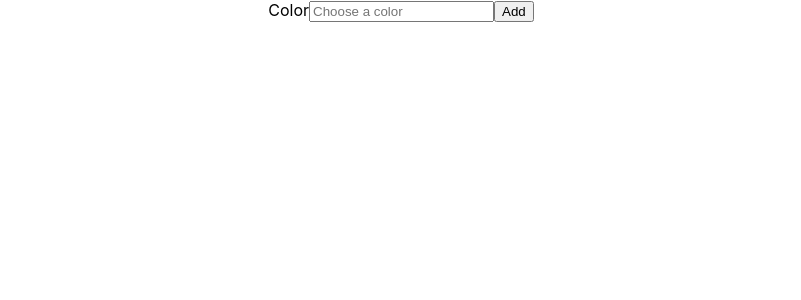
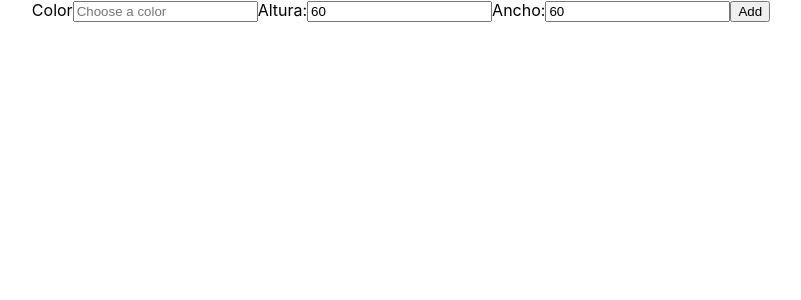
Before and after one commit to DiegoVargasM/dojo_generador_caja, a React (Create React App) app: page / in a window 1280 px wide. Shown: the top 300 px of the page, without its empty margins (239-1040 px from the left). Built offline with nearby package versions, Linux system fonts and the light colour scheme.

Commit message:
Update the app to ask for dimensions input

```diff
--- a/src/App.js
+++ b/src/App.js
@@ -4,16 +4,16 @@ import BoxForm from './components/BoxForm';
 import BoxDisplay from './components/BoxDisplay';
 
 function App() {
-  const [currentColors, setCurrentColors] = useState([]);
+  const [currentBoxes, setCurrentBoxes] = useState([]);
 
-  const updateColorList = (newColor) => {
-    setCurrentColors([...currentColors, newColor])
-  }
+  const updateBoxList = (newBox) => {
+    setCurrentBoxes((prevState) => [...prevState, newBox]);
+  };
 
   return (
     <div className="App">
-      <BoxForm onNewColor={updateColorList} />
-      <BoxDisplay displayedColors={currentColors} />
+      <BoxForm onNewBox={updateBoxList} />
+      <BoxDisplay displayedBoxes={currentBoxes} />
     </div>
   );
 }
--- a/src/components/BoxDisplay.js
+++ b/src/components/BoxDisplay.js
@@ -2,24 +2,22 @@ import React from 'react';
 
 const BoxDisplay = (props) => {
 	return (
-		<>
-			{props.displayedColors.map((color, index) => (
+		<div>
+			{props.displayedBoxes.map((box, index) => (
 				<div
 					key={index}
 					style={{
-						backgroundColor: color,
-						width: "60px",
-						height: "60px",
+						backgroundColor: box.color,
+						width: `${box.width}px`,
+						height: `${box.height}px`,
 						display: "inline-block",
 						marginRight: "10px",
-						padding: "20px",
-						marginTop: "10px"
+						marginTop: "20px",
 					}}
-				>
-				</div>
+				/>
 			))}
-		</>
-	)
+		</div>
+	);
 }
 
 export default BoxDisplay;
--- a/src/components/BoxForm.js
+++ b/src/components/BoxForm.js
@@ -2,11 +2,13 @@ import React, { useState } from "react";
 
 const BoxForm = (props) => {
 	const [color, setColor] = useState("");
+	const [height, setHeight] = useState(60);
+	const [width, setWidth] = useState(60);
 
 	const handleSubmit = (e) => {
 		e.preventDefault();
-		props.onNewColor(color);
-		setColor("")
+		const newBox = { color, height, width };
+		props.onNewBox(newBox);
 	};
 
 	return (
@@ -19,6 +21,22 @@ const BoxForm = (props) => {
 				onChange={(e) => setColor(e.target.value)}
 				value={color}
 			/>
+			<label htmlFor="height">Altura:</label>
+			<input
+				type="number"
+				name="height"
+				placeholder="Enter height"
+				onChange={(e) => setHeight(e.target.value)}
+				value={height}
+			/>
+			<label htmlFor="width">Ancho:</label>
+			<input
+				type="number"
+				name="width"
+				placeholder="Enter width"
+				onChange={(e) => setWidth(e.target.value)}
+				value={width}
+			/>
 			<button type="submit">Add</button>
 		</form>
 	);
```
